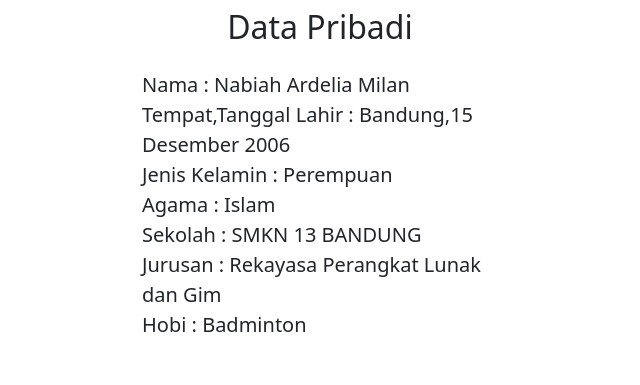
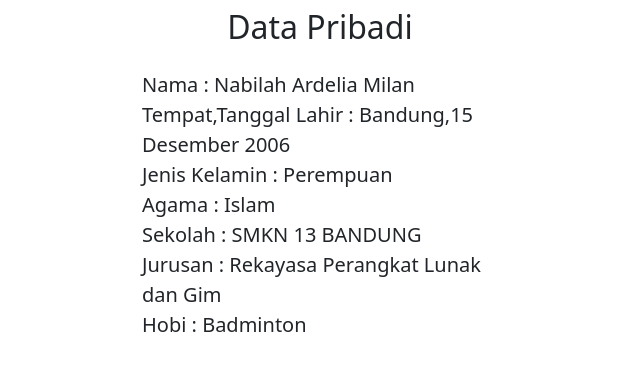
Before and after one commit to NabilahArdeliaMilan/NabilahArdeliaMilan.github.io, a plain HTML site: page boos.html in a window 1280 px wide. Shown: the part 791-1176 px from the top of the page, 320-960 px from the left. Drawn offline with nearby package versions, Linux system fonts and the light colour scheme.

Commit message:
Update boos.html

```diff
--- a/boos.html
+++ b/boos.html
@@ -55,7 +55,7 @@
                 </div>
                 <div class="row justify-content-center fs-5 text-justify">
                 <div class="col-md-4">
-                    <p>Nama                 : Nabiah Ardelia Milan<br>
+                    <p>Nama                 : Nabilah Ardelia Milan<br>
                         Tempat,Tanggal Lahir : Bandung,15 Desember 2006<br>
                         Jenis Kelamin        : Perempuan<br>
                         Agama                : Islam<br>
```
